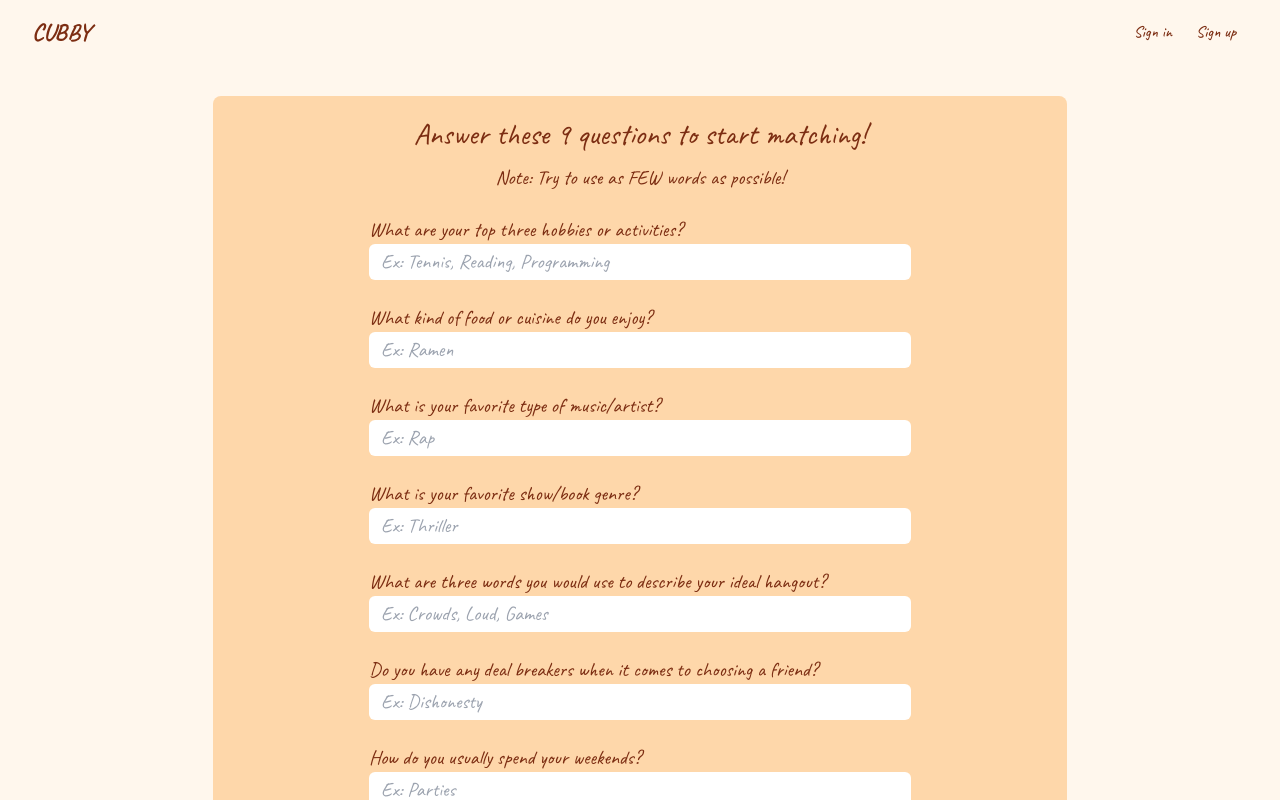
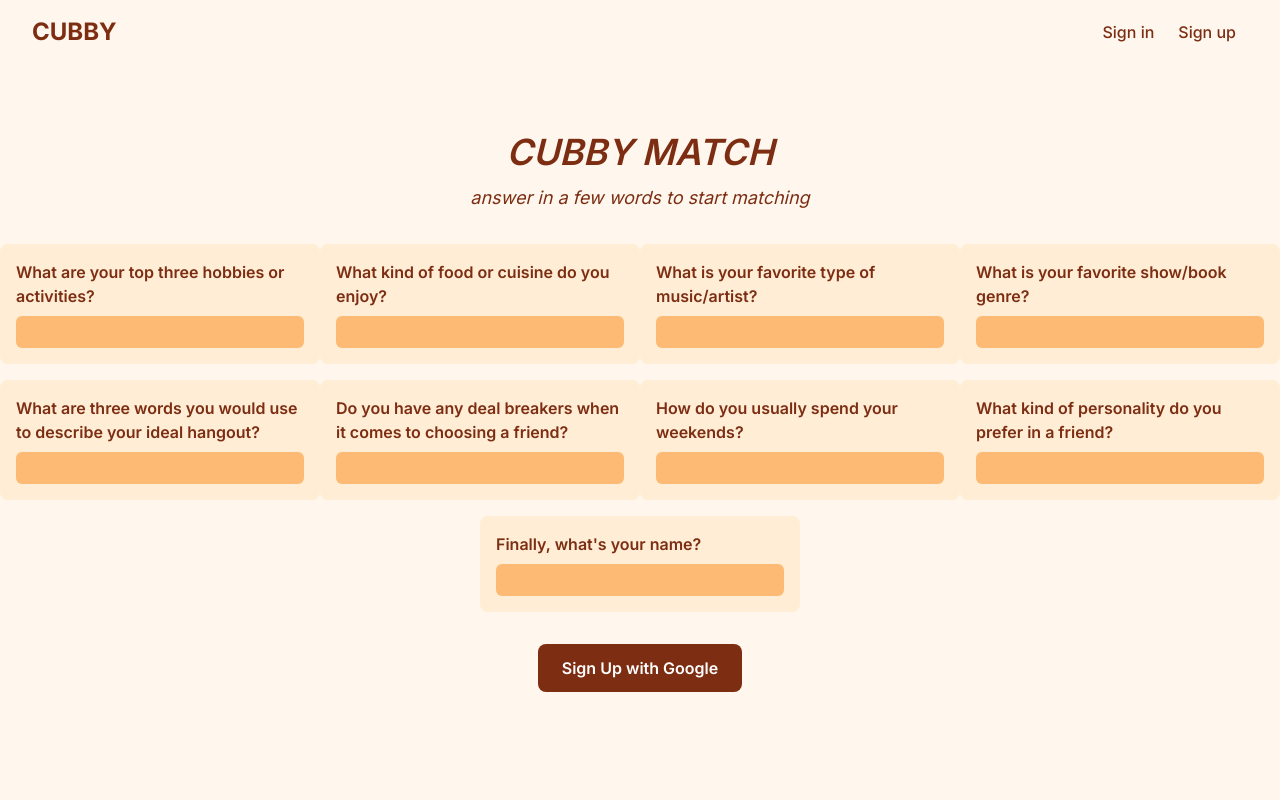
Before and after one commit to NuoWenLei/cs320-cubby, a Next.js app: page /signup in a window 1280 px wide. Built offline with nearby package versions, Linux system fonts and the light colour scheme; no server answers.

Commit message:
revamp signup and profile and change font

```diff
--- a/src/pages/_app.tsx
+++ b/src/pages/_app.tsx
@@ -1,16 +1,15 @@
 import '@/styles/globals.css'
 import { FirebaseAuthContext, useFirebaseAuth } from '@/utils/firebaseFunctions'
-import { getUserData, updateUserProfile } from "../utils/editProfile";
 import type { AppProps } from 'next/app'
 import Head from 'next/head';
 import { ToastContainer } from 'react-toastify'
 import 'react-toastify/dist/ReactToastify.css';
 import Navbar from '@/components/Navbar';
-import { Caveat } from 'next/font/google';
-import { User } from "../utils/types";
 import { useRouter } from 'next/router';
+import { Inter } from 'next/font/google';
 
-const caveat = Caveat({subsets: ["cyrillic"]});
+// If loading a variable font, you don't need to specify the font weight
+const inter = Inter({ subsets: ['latin'] });
 
 export default function App({ Component, pageProps }: AppProps) {
 
@@ -23,7 +22,7 @@ export default function App({ Component, pageProps }: AppProps) {
         <title>Cubby</title>
       </Head>
       <div className={"h-screen flex flex-col bg-orange-50 overflow-y-scroll "
-       + caveat.className
+       + inter.className
         + (router.pathname == "/groups" ? " divide-y-2 divide-orange-800" : "")}>
         <Navbar />
         <Component {...pageProps} />
--- a/src/pages/profile.tsx
+++ b/src/pages/profile.tsx
@@ -121,48 +121,45 @@ export default function Profile() {
 
 	return (
 	<main className={"grow flex flex-col justify-center w-screen text-orange-900 md:pt-8 pb-14"}>
-		<div className="w-full md:w-2/3 mx-auto rounded-lg bg-transparent md:bg-orange-200 p-5 flex flex-col text-lg lg:text-xl">
-			<div className="w-full text-center text-2xl lg:text-3xl mb-3">
-				These are your current questionnaire responses!
+		<div className="w-full text-center text-3xl font-semibold mb-3">
+			YOUR RESPONSES
 		</div>
-			<div className="w-full text-center text-lg lg:text-xl mb-6">
-			Note: Try to use as FEW words as possible!
+		<div className="text-center text-lg italic mb-6">
+			update your responses here
 		</div>
-
+		<div className="w-full flex flex-wrap justify-center mb-6">
 		{
 				questions.map((question: QuestionWithExamples, i: number) => {
 					return (
 					<div
 					key={i}
-					className="mb-6 w-2/3 h-1/6 mx-auto md:font-normal font-bold">
+					className="mx-4 my-2 w-1/4 mx-auto font-semibold bg-orange-100 rounded-lg p-4 flex flex-col justify-between">
 						<label className="mb-2">{question.q}</label>
-						<input type="text" className="w-full rounded-md px-3 py-1 font-normal"
+						<input type="text" className="w-full rounded-md px-3 py-1 font-normal bg-orange-300 text-orange-900"
 						onChange={(e) => {
 							setMap(question.q, e.currentTarget.value);
 						}}
-						value={answerMap[question.q]}
-						placeholder={"Ex: " + question.example}/>
+						value={answerMap[question.q]}/>
 					</div>)
 				})
 			}
-
-			<div className="mb-6 w-2/3 h-1/6 mx-auto md:font-normal font-bold">
+			<div
+				className="mx-4 my-2 w-1/4 mx-auto font-semibold bg-orange-100 rounded-lg p-4 flex flex-col justify-between">
 				<label className="mb-2">Finally, what&apos;s your name?</label>
-				<input type="text" className="w-full rounded-md px-3 py-1 font-normal"
+					<input type="text" className="w-full rounded-md px-3 py-1 font-normal bg-orange-300 text-orange-900"
 					onChange={(e) => {
 						setName(e.currentTarget.value);
 					}}
-				value={name}
-				placeholder={"Nice to meet you!"}/>
+					value={name}/>
 			</div>
 
+		</div>
 		<div className="w-full flex flex-row justify-center mb-4">
-				<button className="px-3 py-2 bg-orange-900 text-white rounded-lg" type="button"
+				<button className="px-6 py-3 bg-orange-900 text-white font-semibold rounded-lg" type="button"
 				onClick={callUpdate}>
 					Update
 				</button>
 		</div>
-		</div>
 	</main>
 	)
 }
--- a/src/pages/signup.tsx
+++ b/src/pages/signup.tsx
@@ -164,46 +164,43 @@ export default function Signup() {
 
 	return (
 		<main className={"grow flex flex-col justify-center w-screen text-orange-900 md:pt-8 pb-14"}>
-			<div className="w-full md:w-2/3 mx-auto rounded-lg bg-transparent md:bg-orange-200 p-5 flex flex-col text-lg lg:text-xl">
-				<div className="w-full text-center text-2xl lg:text-3xl mb-3">
-					Answer these 9 questions to start matching!
+			<div className="w-full text-center text-4xl italic font-semibold mb-3">
+				CUBBY MATCH
 			</div>
-				<div className="w-full text-center text-lg lg:text-xl mb-6">
-				Note: Try to use as FEW words as possible!
+			<div className="text-center text-lg italic mb-6">
+				answer in a few words to start matching
 			</div>
-
+			<div className="w-full flex flex-wrap justify-center mb-6">
 			{
 					questions.map((question: QuestionWithExamples, i: number) => {
 						return (
 						<div
 						key={i}
-						className="mb-6 w-2/3 h-1/6 mx-auto md:font-normal font-bold">
+						className="mx-4 my-2 w-1/4 mx-auto font-semibold bg-orange-100 rounded-lg p-4 flex flex-col justify-between">
 							<label className="mb-2">{question.q}</label>
-							<input type="text" className="w-full rounded-md px-3 py-1 font-normal"
+							<input type="text" className="w-full rounded-md px-3 py-1 font-normal bg-orange-300 text-orange-900"
 							onChange={(e) => {
 								setMap(question.q, e.currentTarget.value);
-							}}
-							placeholder={"Ex: " + question.example}/>
+							}}/>
 						</div>)
 					})
 				}
-
-				<div className="mb-6 w-2/3 h-1/6 mx-auto md:font-normal font-bold">
+				<div
+					className="mx-4 my-2 w-1/4 mx-auto font-semibold bg-orange-100 rounded-lg p-4 flex flex-col justify-between">
 					<label className="mb-2">Finally, what&apos;s your name?</label>
-					<input type="text" className="w-full rounded-md px-3 py-1 font-normal"
+						<input type="text" className="w-full rounded-md px-3 py-1 font-normal bg-orange-300 text-orange-900"
 						onChange={(e) => {
 							setName(e.currentTarget.value);
-					}}
-					placeholder={"Nice to meet you!"}/>
+						}}/>
 				</div>
 
+			</div>
 			<div className="w-full flex flex-row justify-center mb-4">
-					<button className="px-3 py-2 bg-orange-900 text-white rounded-lg" type="button"
+					<button className="px-6 py-3 bg-orange-900 text-white font-semibold rounded-lg" type="button"
 					onClick={callSignup}>
 						Sign Up with Google
 						</button>
 			</div>
-			</div>
 		</main>
 	)
 }
```
Lines whose indentation alone changed are shown as unchanged.
